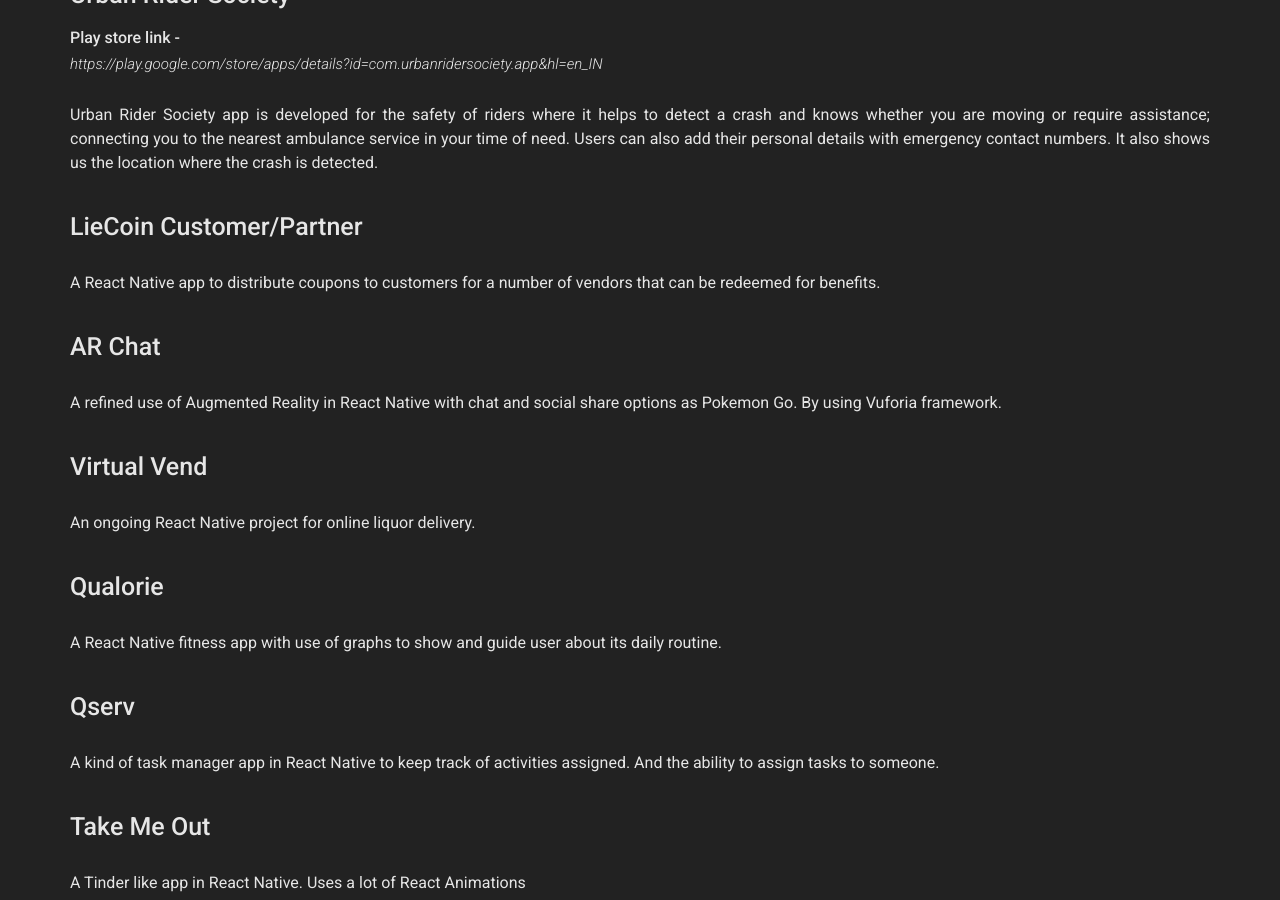
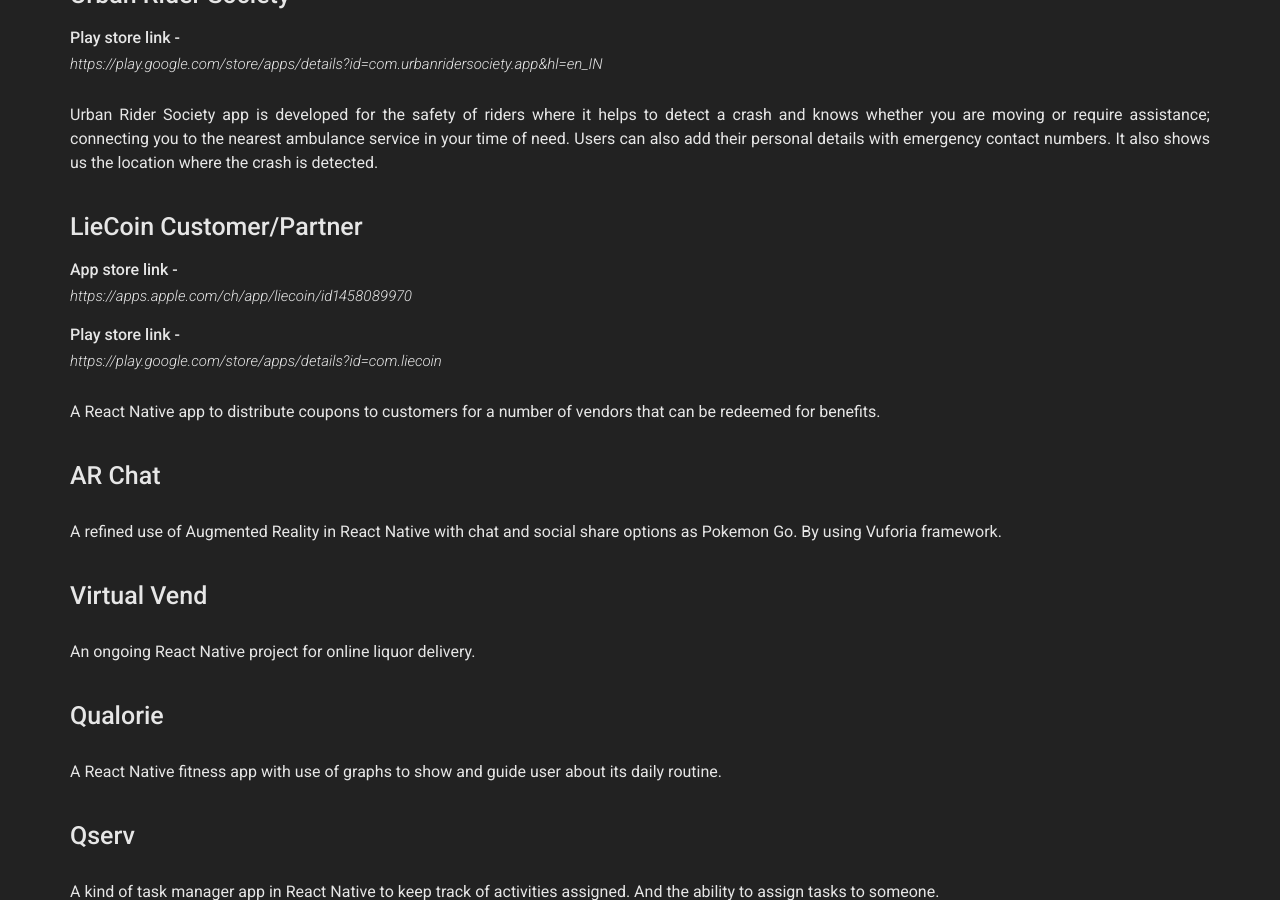
Before and after one commit to dip-bnsl/cv, a Jekyll site: the page built from index.md, in a window 1280 px wide and 900 px high, scrolled down 2605 px. Built offline with Jekyll 4.4.1, drawn with Linux system fonts in a browser that asks for light colours; nearby versions of some CDN libraries; part of the change alters nothing that is shown.

Commit message:
- liecoin links added

```diff
--- a/_data/projects.yml
+++ b/_data/projects.yml
@@ -53,6 +53,8 @@
 
 - layout: top-middle
   name: LieCoin Customer/Partner
+  applelink: https://apps.apple.com/ch/app/liecoin/id1458089970
+  googlelink: https://play.google.com/store/apps/details?id=com.liecoin
   description: | # this will include new lines to allow paragraphs
     A React Native app to distribute coupons to customers for a number of vendors that can be redeemed for benefits.
 
```
